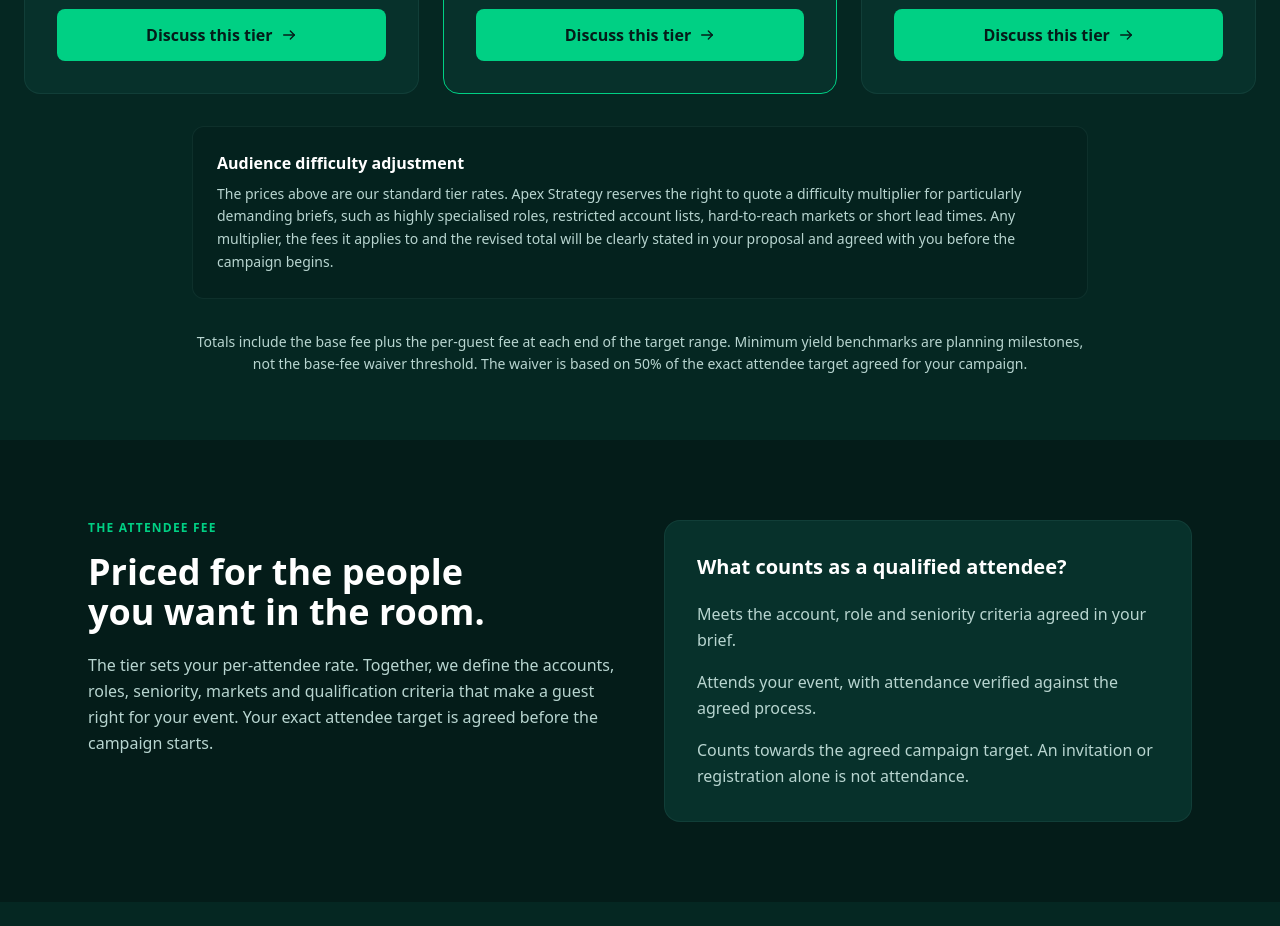
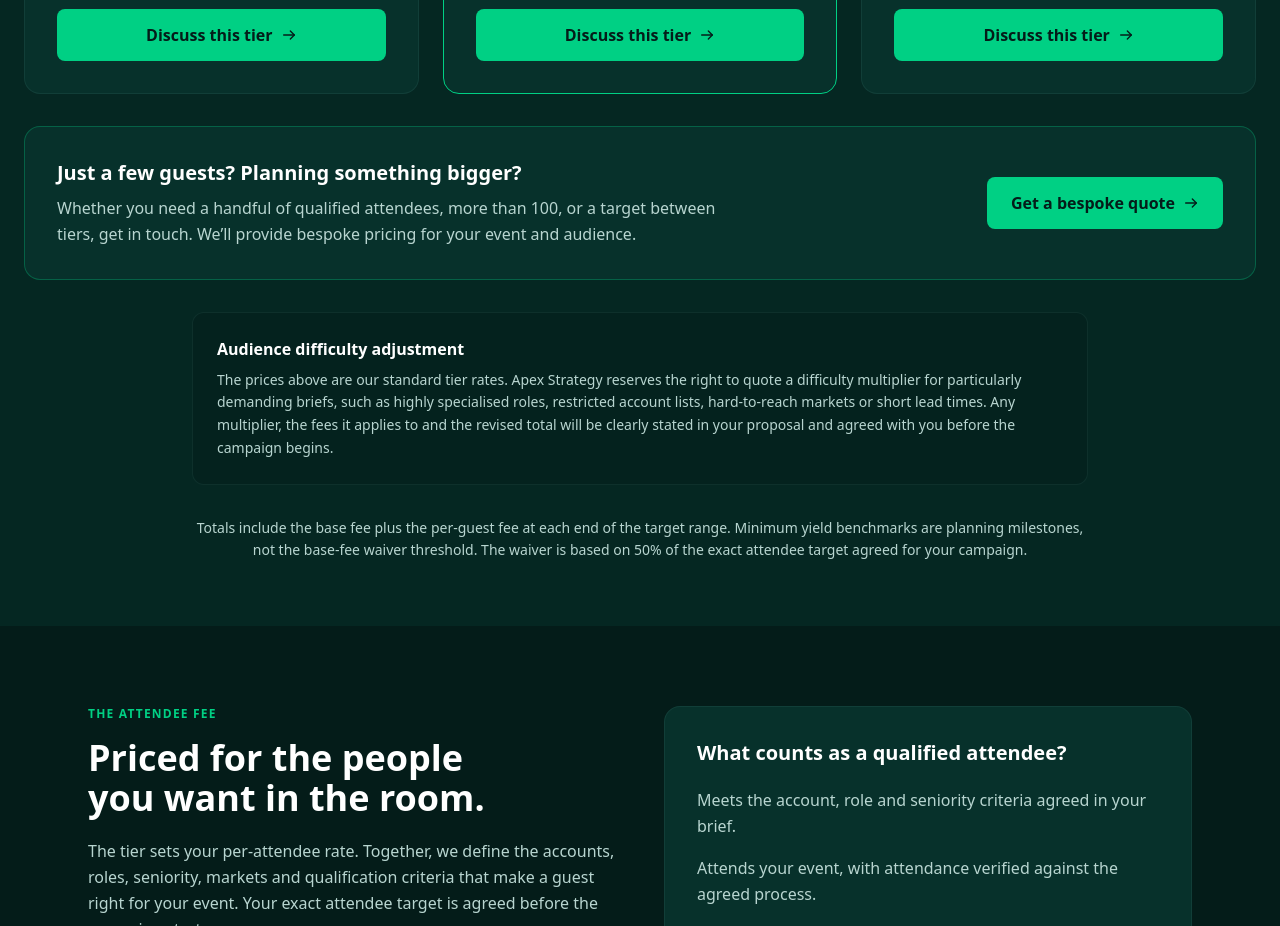
Before and after one commit to ortusclub/apexstrategy, a Next.js app: page /pricing in a window 1280 px wide. Shown: the part 1400-2326 px from the top of the page. Built offline with nearby package versions, Linux system fonts and the light colour scheme; no server answers.

Commit message:
Invite smaller and larger events to request bespoke pricing

```diff
--- a/src/app/pricing/page.tsx
+++ b/src/app/pricing/page.tsx
@@ -54,6 +54,13 @@ export default function PricingPage() {
                 <BookACallLink className="inline-flex items-center justify-center gap-2 w-full bg-accent hover:bg-accent-hover text-bg-primary font-semibold px-6 py-3.5 rounded-lg transition-colors">Discuss this tier <ArrowRightIcon className="w-4 h-4" /></BookACallLink>
               </article>)}
             </div>
+            <div className="mt-8 rounded-2xl border border-accent/30 bg-bg-card p-6 md:p-8 flex flex-col md:flex-row md:items-center justify-between gap-6">
+              <div>
+                <h3 className="text-xl font-semibold mb-2">Just a few guests? Planning something bigger?</h3>
+                <p className="text-text-light leading-relaxed max-w-2xl">Whether you need a handful of qualified attendees, more than 100, or a target between tiers, get in touch. We’ll provide bespoke pricing for your event and audience.</p>
+              </div>
+              <Link href="/contact" className="inline-flex shrink-0 items-center justify-center gap-2 bg-accent hover:bg-accent-hover text-bg-primary font-semibold px-6 py-3.5 rounded-lg transition-colors">Get a bespoke quote <ArrowRightIcon className="w-4 h-4" /></Link>
+            </div>
             <div className="max-w-4xl mx-auto mt-8 rounded-xl border border-border bg-bg-primary/40 p-6">
               <h3 className="text-base font-semibold mb-2">Audience difficulty adjustment</h3>
               <p className="text-text-light text-sm leading-relaxed">The prices above are our standard tier rates. Apex Strategy reserves the right to quote a difficulty multiplier for particularly demanding briefs, such as highly specialised roles, restricted account lists, hard-to-reach markets or short lead times. Any multiplier, the fees it applies to and the revised total will be clearly stated in your proposal and agreed with you before the campaign begins.</p>
```
